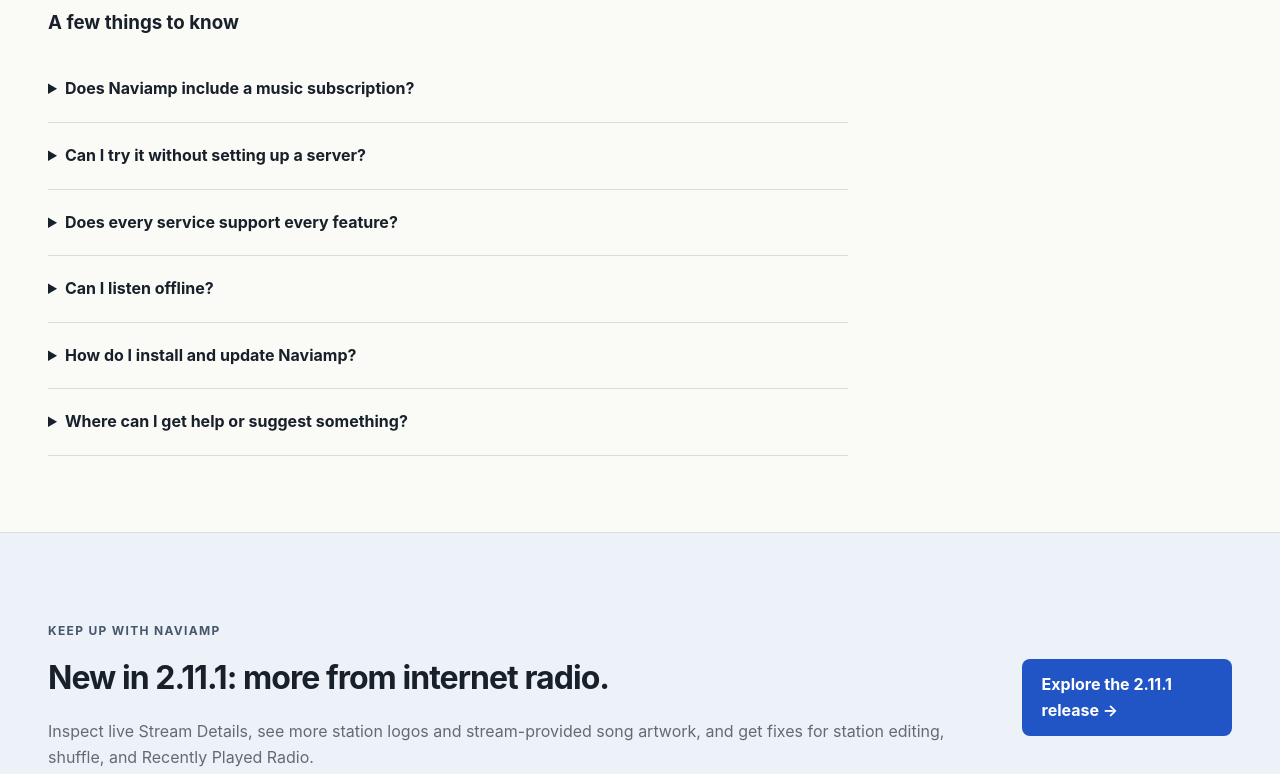
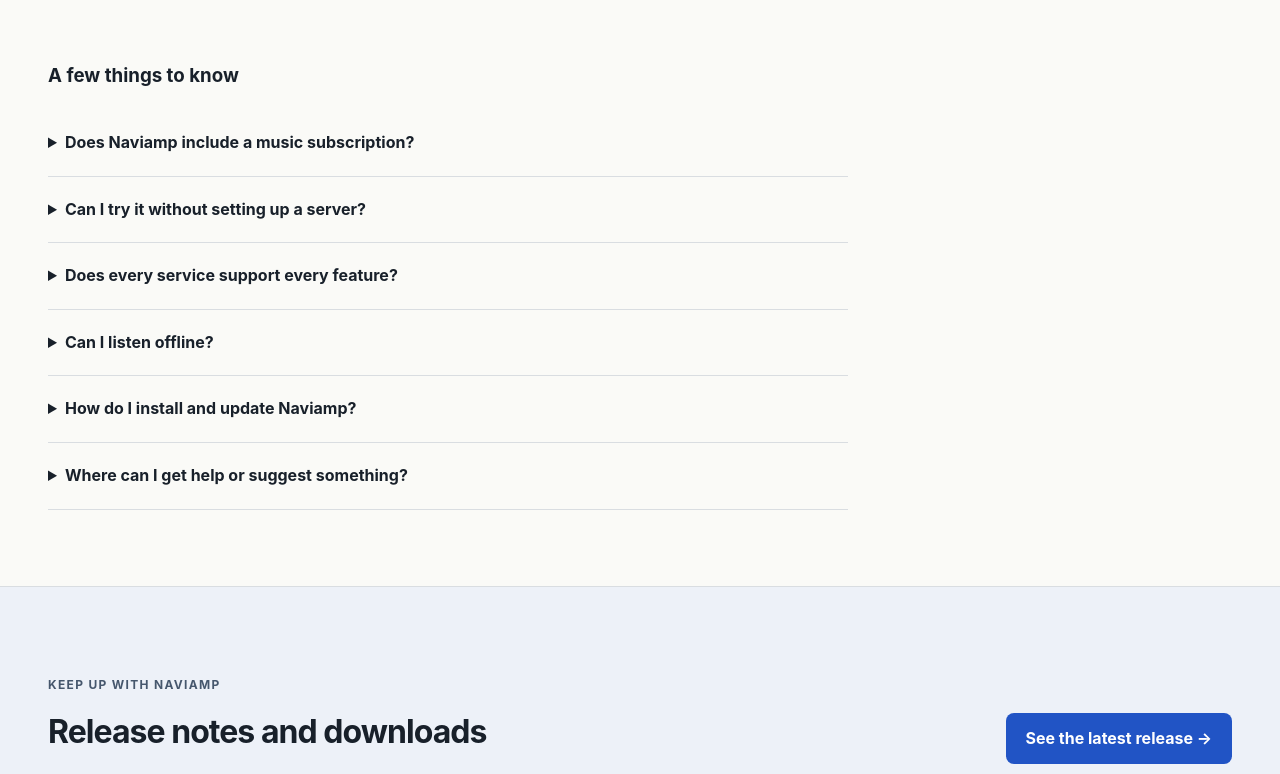
Before and after one commit to goosepod/goosepod.github.io, a plain HTML site: page naviamp/index.html in a window 1280 px wide. Shown: the part 10420-11194 px from the top of the page. Drawn offline with Linux system fonts and the light colour scheme.

Commit message:
Keep Naviamp release and Flatpak download links current (#20)

```diff
--- a/naviamp/index.html
+++ b/naviamp/index.html
@@ -358,8 +358,8 @@
             </article>
             <article class="download-card" data-platform="linux">
               <h3>Linux</h3>
-              <p class="download-description">Install the official x86_64 Flatpak with bundled Java and signed repository updates on X11 or XWayland. The signed package currently contains v2.10.0; newer updates await signing. Direct DEB, RPM, and ZIP downloads are available on GitHub.</p>
-              <div class="download-actions"><a class="download-button" href="https://goosepod.com/naviamp-flatpak/Naviamp.flatpakref">Install Flatpak</a><a href="https://github.com/goosepod/naviamp#linux-flatpak">Flatpak instructions</a><a href="https://github.com/goosepod/naviamp/releases/latest">DEB, RPM, and ZIP downloads</a></div>
+              <p class="download-description">Install the official x86_64 Flatpak with bundled Java and signed repository updates on X11 or XWayland. Check the Flatpak releases for the current signed version. Direct DEB, RPM, and ZIP downloads are available on GitHub.</p>
+              <div class="download-actions"><a class="download-button" href="https://goosepod.com/naviamp-flatpak/Naviamp.flatpakref">Install Flatpak</a><a href="https://github.com/goosepod/naviamp#linux-flatpak">Flatpak instructions</a><a href="https://github.com/goosepod/naviamp-flatpak/releases/latest">Signed Flatpak release</a><a href="https://github.com/goosepod/naviamp/releases/latest">DEB, RPM, and ZIP downloads</a></div>
             </article>
             <article class="download-card" data-platform="android">
               <h3>Android</h3>
@@ -429,10 +429,10 @@
         <div class="container">
           <div>
             <p class="eyebrow">Keep up with Naviamp</p>
-            <h2>New in 2.11.1: more from internet radio.</h2>
-            <p>Inspect live Stream Details, see more station logos and stream-provided song artwork, and get fixes for station editing, shuffle, and Recently Played Radio.</p>
+            <h2>Release notes and downloads</h2>
+            <p>See what changed in the latest GitHub release. Store and Flatpak updates may arrive separately.</p>
           </div>
-          <a class="primary-button" href="https://github.com/goosepod/naviamp/releases/tag/v2.11.1">Explore the 2.11.1 release →</a></div>
+          <a class="primary-button" href="https://github.com/goosepod/naviamp/releases/latest">See the latest release →</a></div>
       </section>
 
       <section class="section">
```
